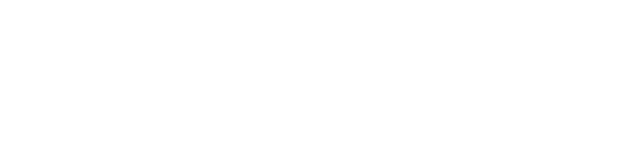
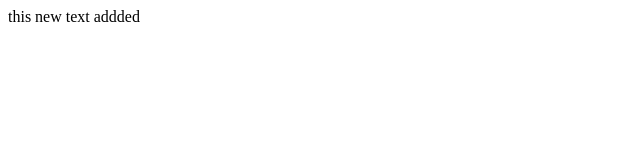
Before and after one commit to SmartLogicTech/tourism, a plain HTML site: page www/GitTested.html in a window 1280 px wide. Shown: the whole page, without its empty margins (0-640 px from the left). Drawn offline with Linux system fonts and the light colour scheme.

Commit message:
Update GitTested.html

```diff
--- a/www/GitTested.html
+++ b/www/GitTested.html
@@ -5,6 +5,6 @@
 <title>Insert title here</title>
 </head>
 <body>
-
+this new text addded
 </body>
 </html>
```
